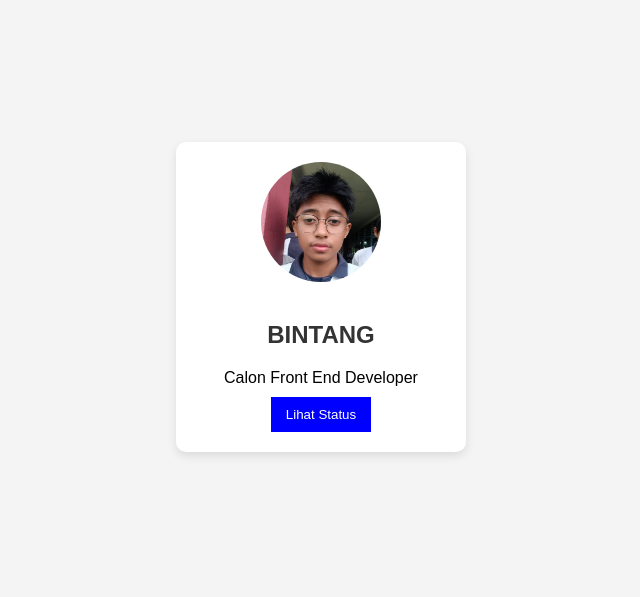
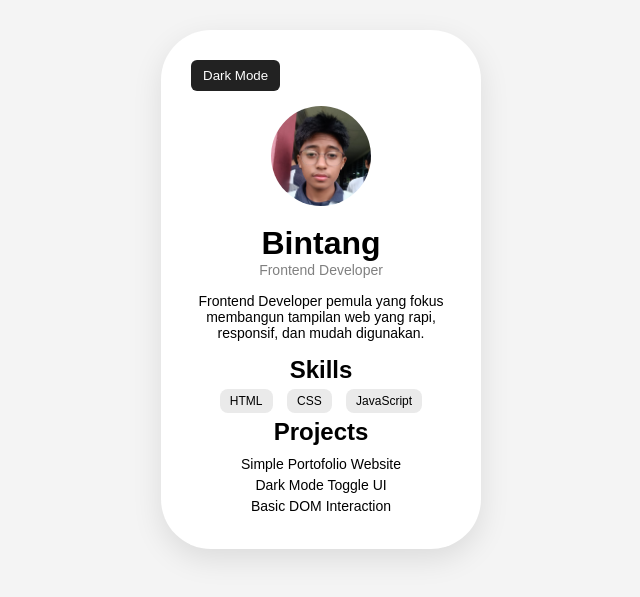
Before and after one commit to Bintang-xiao/portofolio, a plain HTML site: page index.html in a window 1280 px wide. Shown: the part 111-708 px from the top of the page, without its empty margins (319-959 px from the left). Drawn offline with Linux system fonts and the light colour scheme.

Commit message:
Update portofolio frontend

```diff
--- a/index.html
+++ b/index.html
@@ -3,15 +3,36 @@
   <head>
     <meta charset="UTF-8" />
     <meta name="viewport" content="width=device-width, initial-scale=1.0" />
-    <title>Belajar Front End - Bintang</title>
+    <title>Bintang | Frontend Developer</title>
     <link rel="stylesheet" href="style.css" />
   </head>
   <body>
     <div class="card">
-      <img src="profile.jpeg" alt="Foto Bintang" class="profile-img" />
-      <h2>BINTANG</h2>
-      <p id="text">Calon Front End Developer</p>
-      <button>Lihat Status</button>
+      <button id="toggle-theme">Dark Mode</button>
+
+      <img src="profile.jpeg" alt="profile" class="avatar" />
+
+      <h1>Bintang</h1>
+      <p class="role">Frontend Developer</p>
+
+      <p class="description">
+        Frontend Developer pemula yang fokus membangun tampilan web yang rapi,
+        responsif, dan mudah digunakan.
+      </p>
+
+      <h2>Skills</h2>
+      <div class="skills">
+        <span>HTML</span>
+        <span>CSS</span>
+        <span>JavaScript</span>
+      </div>
+
+      <h2>Projects</h2>
+      <ul class="projects">
+        <li>Simple Portofolio Website</li>
+        <li>Dark Mode Toggle UI</li>
+        <li>Basic DOM Interaction</li>
+      </ul>
     </div>
     <script src="script.js"></script>
   </body>
--- a/script.js
+++ b/script.js
@@ -1,7 +1,11 @@
-const button = document.querySelector("button");
-const text = document.querySelector("#text");
+const toggleTheme = document.querySelector("#toggle-theme");
 
-button.addEventListener("click", () => {
-  text.textContent = "Sedang belajar dan berkembang";
-  text.classList.toggle("active");
+toggleTheme.addEventListener("click", () => {
+  document.body.classList.toggle("dark");
+
+  if (document.body.classList.contains("dark")) {
+    toggleTheme.textContent = "Light Mode";
+  } else {
+    toggleTheme.textContent = "Dark Mode";
+  }
 });
--- a/style.css
+++ b/style.css
@@ -1,65 +1,113 @@
+* {
+  margin: 0;
+  padding: 0;
+  box-sizing: border-box;
+}
+
 body {
   font-family: Arial, sans-serif;
-  background-color: #f4f4f4;
+  background: #f4f4f4;
+  min-height: 100vh;
   display: flex;
   justify-content: center;
   align-items: center;
-  height: 100vh;
 }
 
 .card {
-  background-color: white;
-  padding: 20px;
-  border-radius: 10px;
-  width: 250px;
+  background: white;
+  padding: 30px;
+  width: 320px;
+  border-radius: 50px;
   text-align: center;
-  box-shadow: 0 4px 10px rgba(0, 0, 0, 0.1);
+  box-shadow: 0 10px 30px rgba(0, 0, 0, 0.1);
 }
 
-.profile-img {
-  height: 120px;
-  width: 120px;
-  object-fit: cover;
-  border-radius: 50%;
+.avatar {
+  width: 100px;
+  border-radius: 50px;
   margin-bottom: 15px;
 }
 
-h2 {
-  color: #333;
+.role {
+  color: grey;
+  font-size: 14px;
 }
 
-p {
-  margin: 10px 0;
+.description {
+  margin: 15px 0;
+  font-size: 14px;
 }
 
-.active {
-  color: green;
-  font-weight: bold;
+.skills span {
+  display: inline-block;
+  background: #eaeaea;
+  padding: 5px 10px;
+  border-radius: 8px;
+  margin: 5px;
+  font-size: 12px;
+}
+
+.skills span:hover {
+  background: #ccc;
+  transform: scale(1.05);
+  transition: 0.2s;
+}
+
+.projects {
+  list-style: none;
+  margin-top: 10px;
+}
+
+.projects li {
+  font-size: 14px;
+  margin: 5px 0;
+}
+
+.projects li:hover {
+  color: #007bef;
+  cursor: pointer;
 }
 
 button {
-  background-color: blue;
+  display: flex;
+  justify-content: left;
+  margin-bottom: 15px;
+  padding: 8px 12px;
+  border: none;
+  border-radius: 6px;
+  cursor: pointer;
+  background: #222;
   color: white;
-  border: none;
-  padding: 10px 15px;
-  cursor: pointer;
-  transition: 0.3s;
 }
 
 button:hover {
-  background-color: darkblue;
+  background-color: #555;
 }
 
-@media (max-width: 600px) {
-  .container {
-    margin-top: 10px;
+.dark {
+  background: #121212;
+  color: #f4f4f4;
+}
+
+.dark .card {
+  background: #1e1e1e;
+}
+
+.dark .skills span {
+  background: #333;
+}
+
+.card {
+  animation: fadeIn 0.8s ease;
+}
+
+@keyframes fadeIn {
+  from {
+    opacity: 0;
+    transform: translateY(20px);
   }
-
-  h2 {
-    font-size: 24px;
-  }
-
-  button {
-    width: 100%;
+  to {
+    opacity: 1;
+    transform: translateY(0);
   }
 }
```
